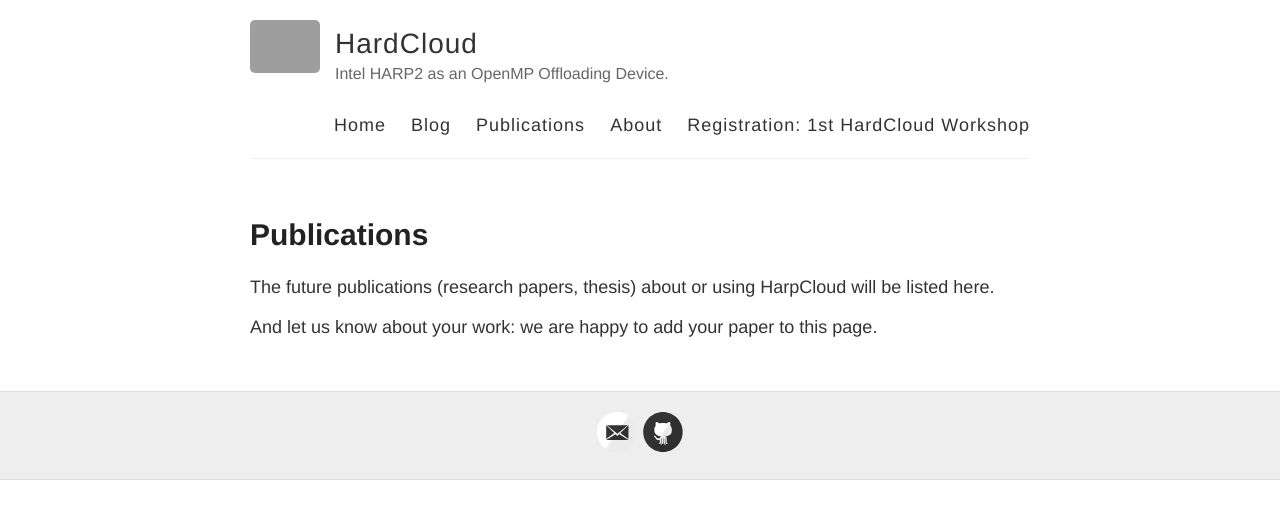
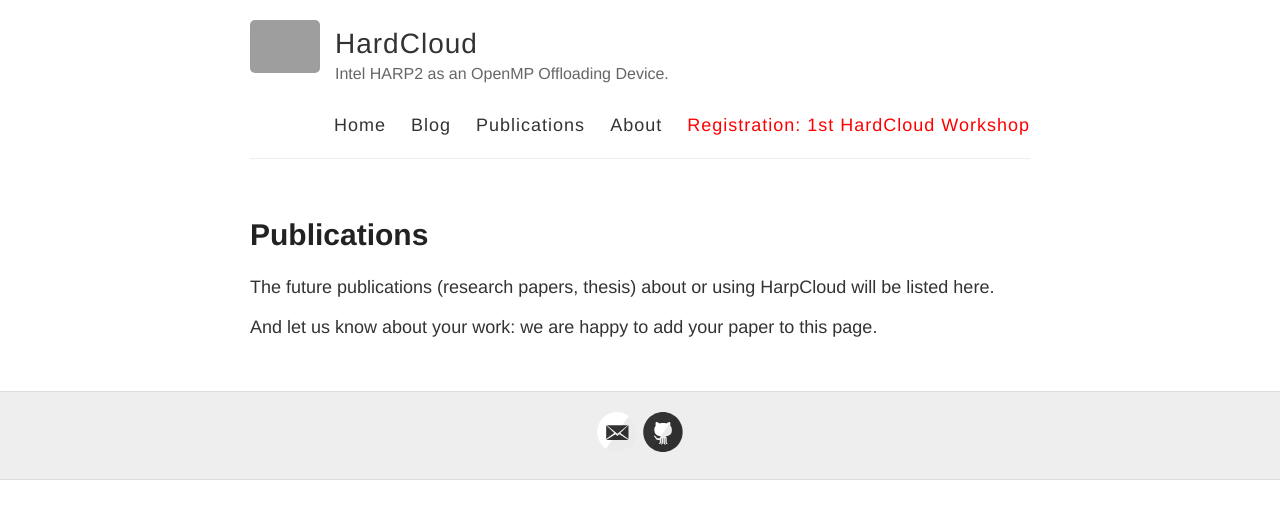
Before and after one commit to ramonn76/HardCloud, a Jekyll site: the page built from publications.md, in a window 1280 px wide. Shown: the top 519 px of the page. Built offline with Jekyll 4.4.1, drawn with Linux system fonts in a browser that asks for light colours; grey boxes are pictures that could not be loaded.

Commit message:
Update default.html

```diff
--- a/_layouts/default.html
+++ b/_layouts/default.html
@@ -31,7 +31,7 @@
             <a href="{{ site.baseurl }}/blog">Blog</a>
             <a href="{{ site.baseurl }}/publications">Publications</a>
             <a href="{{ site.baseurl }}/about">About</a>
-            <a href="https://goo.gl/forms/AwgAeLGIgIasKMOf2">Registration: 1st HardCloud Workshop</a>
+            <a href="https://goo.gl/forms/AwgAeLGIgIasKMOf2"><font color="red">Registration: 1st HardCloud Workshop</font></a>
           </nav>
         </header>
       </div>
```
